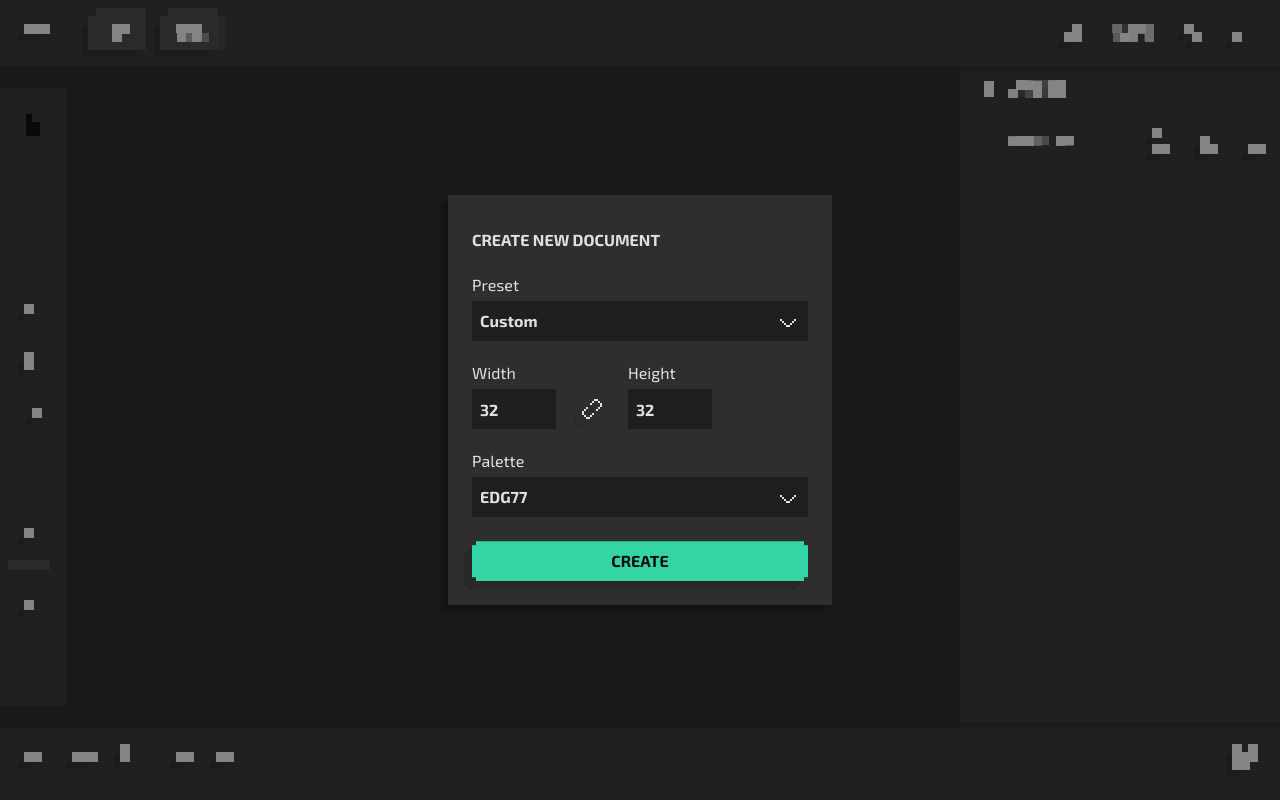
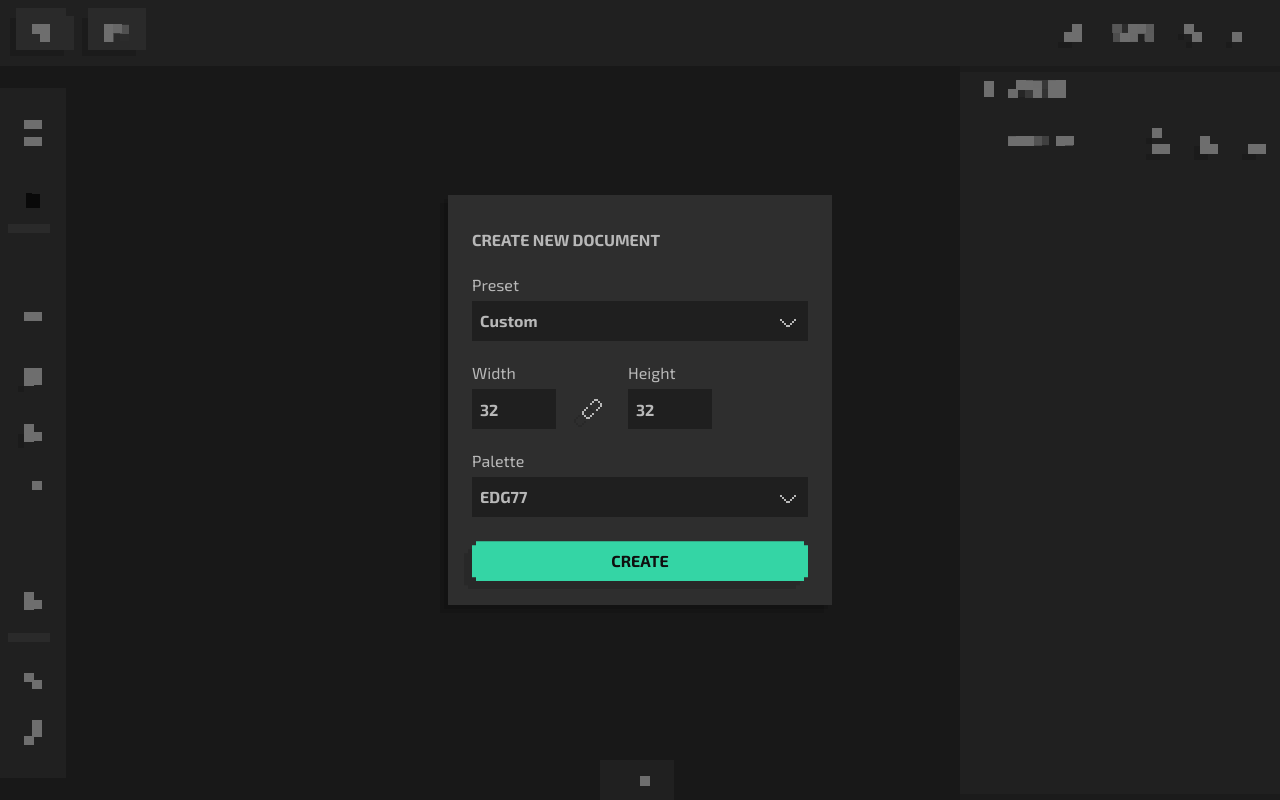
Before and after one commit to anaga-dev/pixel, a Vue app: page / in a window 1280 px wide. Built offline with nearby package versions, Linux system fonts and the light colour scheme.

Commit message:
feat: hide animation panel, fix dropdowns

```diff
--- a/src/components/Animation.vue
+++ b/src/components/Animation.vue
@@ -1,38 +1,38 @@
 <template>
   <section class="Animation">
     <div class="playback">
-      <Button label="Skip to first frame" variant="ghost" :disabled="!document.canGoToFirstFrame" @click="document.goToFirstFrame()">
+      <Button label="Skip to first frame" variant="ghost" :disabled="!pixelDocument.canGoToFirstFrame" @click="pixelDocument.goToFirstFrame()">
         <Icon i="skip-first" />
       </Button>
-      <Button label="Skip to previous frame" variant="ghost" :disabled="!document.canGoToPreviousFrame" @click="document.goToPreviousFrame()">
+      <Button label="Skip to previous frame" variant="ghost" :disabled="!pixelDocument.canGoToPreviousFrame" @click="pixelDocument.goToPreviousFrame()">
         <Icon i="skip-previous" />
       </Button>
-      <Button :label="document.isPlaying ? 'Pause' : 'Play'" variant="ghost" :disabled="!document.canPlayAnimation" @click="document.toggleAnimation()">
-        <Icon i="pause" v-if="document.isPlaying" />
+      <Button :label="pixelDocument.isPlaying ? 'Pause' : 'Play'" variant="ghost" :disabled="!pixelDocument.canPlayAnimation" @click="pixelDocument.toggleAnimation()">
+        <Icon i="pause" v-if="pixelDocument.isPlaying" />
         <Icon i="play" v-else />
       </Button>
-      <Button label="Skip to next frame" variant="ghost" :disabled="!document.canGoToNextFrame" @click="document.goToNextFrame()">
+      <Button label="Skip to next frame" variant="ghost" :disabled="!pixelDocument.canGoToNextFrame" @click="pixelDocument.goToNextFrame()">
         <Icon i="skip-next" />
       </Button>
-      <Button label="Skip to last frame" variant="ghost" :disabled="!document.canGoToLastFrame" @click="document.goToLastFrame()">
+      <Button label="Skip to last frame" variant="ghost" :disabled="!pixelDocument.canGoToLastFrame" @click="pixelDocument.goToLastFrame()">
         <Icon i="skip-last" />
       </Button>
     </div>
     <div class="actions">
-      <Button label="Duplicate active frame" variant="ghost" @click="document.duplicateFrame()">
+      <Button label="Duplicate active frame" variant="ghost" @click="pixelDocument.duplicateFrame()">
         <Icon i="duplicate-frame" />
       </Button>
-      <Button label="Add new empty frame" variant="ghost" @click="document.addFrame()">
+      <Button label="Add new empty frame" variant="ghost" @click="pixelDocument.addFrame()">
         <Icon i="add-item" />
       </Button>
     </div>
     <div class="frames">
       <AnimationFrame
-        v-for="(frame, index) in document.frames"
+        v-for="(frame, index) in pixelDocument.frames"
         :key="index"
         :frame="frame"
-        :active="index === document.animation.current"
-        @click="document.setCurrentFrame(index)"></AnimationFrame>
+        :active="index === pixelDocument.animation.current"
+        @click="pixelDocument.setCurrentFrame(index)"></AnimationFrame>
     </div>
   </section>
 </template>
@@ -43,7 +43,9 @@ import AnimationFrame from '@/components/AnimationFrame.vue'
 import Button from '@/components/Button.vue'
 import Icon from '@/components/Icon.vue'
 
-const document = useDocumentStore()
+const pixelDocument = useDocumentStore()
+
+
 </script>
 
 <style scoped>
--- a/src/components/Button.vue
+++ b/src/components/Button.vue
@@ -55,10 +55,6 @@ button {
   transition: background-color 240ms ease, transform 60ms ease;
 }
 
-button:hover {
-  background-color: var(--colorHover);
-}
-
 button.ghost {
   padding: var(--spaceS);
   background-color: transparent;
@@ -70,7 +66,16 @@ button.primary {
 }
 
 button.critical {
+  color: var(--colorTextPrimary);
   background-color: var(--colorCritical);
+}
+
+button:is(:not(.ghost, .primary, .critical)):hover {
+  background-color: var(--colorHover);
+}
+
+button:hover {
+  color: var(--colorTextPrimary);
 }
 
 button:active {
--- a/src/components/Layer.vue
+++ b/src/components/Layer.vue
@@ -13,7 +13,7 @@
     @dragend="onDragEnd"
     @drop.capture="onDrop">
     <div class="actions">
-      <Button class="action" label="Layer settings" :active="settings" variant="ghost" @click="$emit('settings', layer)" @drop="onDrop">
+      <Button class="action" label="Layer settings" :active="settings" variant="ghost" @click.stop="$emit('settings', layer)" @drop="onDrop">
         <Icon i="settings" />
       </Button>
       <Button class="action" :label="layer.visible ? 'Hide label' : 'Show label'" variant="ghost" @click="$emit('visible', layer)">
--- a/src/components/SettingsButton.vue
+++ b/src/components/SettingsButton.vue
@@ -1,5 +1,5 @@
 <template>
-  <Button label="Settings menu" :active="ui.isShowingGeneralSettings" variant="ghost" @click="ui.toggleGeneralSettings">
+  <Button label="Settings menu" :active="ui.isShowingGeneralSettings" variant="ghost" @click.stop="ui.toggleGeneralSettings">
     <Icon i="menu" />
   </Button>
   <Dropdown v-if="ui.isShowingGeneralSettings" class="menu" @close="ui.toggleGeneralSettings">
--- a/src/components/Tools.vue
+++ b/src/components/Tools.vue
@@ -1,6 +1,8 @@
 <template>
   <Toolbar>
     <template #top>
+      <SettingsButton />
+      <Divider />
       <ToolColor :color="pixelDocument.color" @click="pixelDocument.toggleColorPicker"></ToolColor>
       <ColorPicker class="color-picker" v-if="pixelDocument.colorPicker" @close="pixelDocument.toggleColorPicker" />
       <Divider />
@@ -47,6 +49,7 @@ import Toolbar from '@/components/Toolbar.vue'
 import ToolButton from '@/components/ToolButton.vue'
 import ToolColor from '@/components/ToolColor.vue'
 import ColorPicker from '@/components/ColorPicker.vue'
+import SettingsButton from '@/components/SettingsButton.vue'
 import { useDocumentStore } from '@/stores/PixelDocument'
 import Icon from '@/components/Icon.vue'
 import Divider from '@/components/Divider.vue'
--- a/src/css/variables.css
+++ b/src/css/variables.css
@@ -2,7 +2,8 @@
   --colorLayer0: hsl(0 0% 12%);
   --colorLayer1: hsl(0 0% 16%);
   --colorLayer2: hsl(0 0% 18%);
-  --colorText: hsl(0 0% 88%);
+  --colorText: hsl(0 0% 72%);
+  --colorTextPrimary: hsl(0 0% 96%);
   --colorTextAlt: hsl(0 0% 6%);
   --colorSecondary: hsl(0 0% 64%);
   --colorAccent: hsl(162 66% 52%);
--- a/src/pages/PixelEditor.vue
+++ b/src/pages/PixelEditor.vue
@@ -3,8 +3,6 @@
     <div class="SETTINGS">
       <SettingsBar>
         <template #left>
-          <SettingsButton />
-          <Divider vertical />
           <ToolSettings :tool="pixelDocument.tool" />
         </template>
         <template #right>
@@ -12,7 +10,7 @@
             label="Symmetry aid"
             variant="ghost"
             :active="pixelDocument.symmetry.axis !== null"
-            @click="pixelDocument.toggleSymmetrySettings">
+            @click.stop="pixelDocument.toggleSymmetrySettings">
             <Icon i="symmetry-vertical" v-if="pixelDocument.symmetry.axis === 'vertical'" />
             <Icon i="symmetry-two-axis" v-else-if="pixelDocument.symmetry.axis === 'both'" />
             <Icon i="symmetry-horizontal" v-else />
@@ -58,7 +56,15 @@
       </Panel>
     </aside>
     <div class="ANIMATION">
-      <Animation />
+      <button
+        class="button-show"
+        :class="{ expanded: showingAnimation }"
+        type="button"
+        :aria-label="showingAnimation ? 'Hide animation panel' : 'Show animation panel'"
+        @click="toggleShowAnimation">
+        <Icon :i="showingAnimation ? 'arrow-down' : 'arrow-up'" />
+      </button>
+      <Animation v-if="showingAnimation" />
     </div>
   </div>
   <LayerSettings v-if="pixelDocument.layers.settings" :layer="pixelDocument.layers.settings" />
@@ -93,6 +99,7 @@ import SymmetrySettings from '@/components/SymmetrySettings.vue'
 import Icon from '@/components/Icon.vue'
 
 const center = ref()
+const showingAnimation = ref(false)
 
 const ui = useUIStore()
 const pixelDocument = useDocumentStore()
@@ -101,6 +108,10 @@ const touch = useTouch(document.body)
 if (touch.supported) {
   watch(touch.distance, (value) => pixelDocument.zoom.relative(value))
   watch(touch.movement, (value) => pixelDocument.moveBy(value[0], value[1]))
+}
+
+function toggleShowAnimation() {
+  showingAnimation.value = !showingAnimation.value
 }
 
 useWheel((e) => {
@@ -205,5 +216,22 @@ useKeyShortcuts(new Map([
   grid-row: 3;
   z-index: 2;
   background-color: var(--colorLayer1);
+  position: relative;
+}
+
+.button-show {
+  position: absolute;
+  top: 0;
+  left: 50%;
+  height: var(--spaceXL);
+  padding: 0 var(--spaceL);
+  background-color: var(--colorLayer1);
+  box-shadow: calc(var(--spaceS) * -1) var(--spaceS) 0 var(--colorShadow);
+  transform: translate(-50%, calc(var(--spaceXL) * -1));
+}
+
+.button-show.expanded {
+  box-shadow: none;
+  transform: translate(-50%, calc(var(--spaceM) * -1));
 }
 </style>
```
